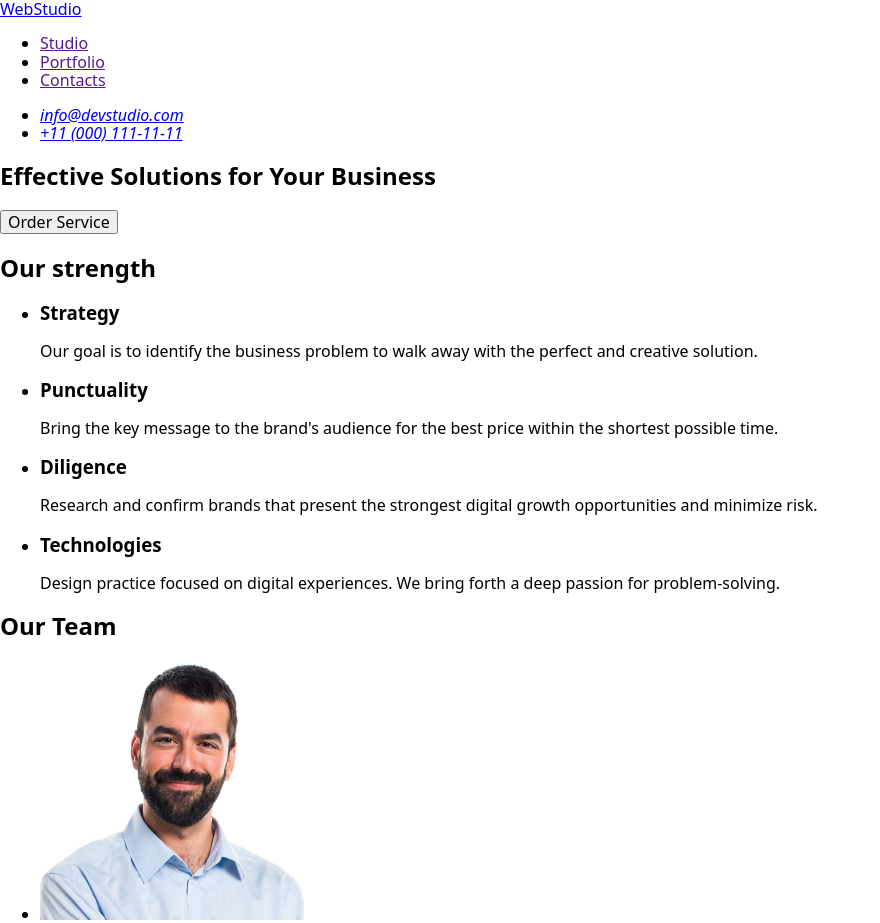
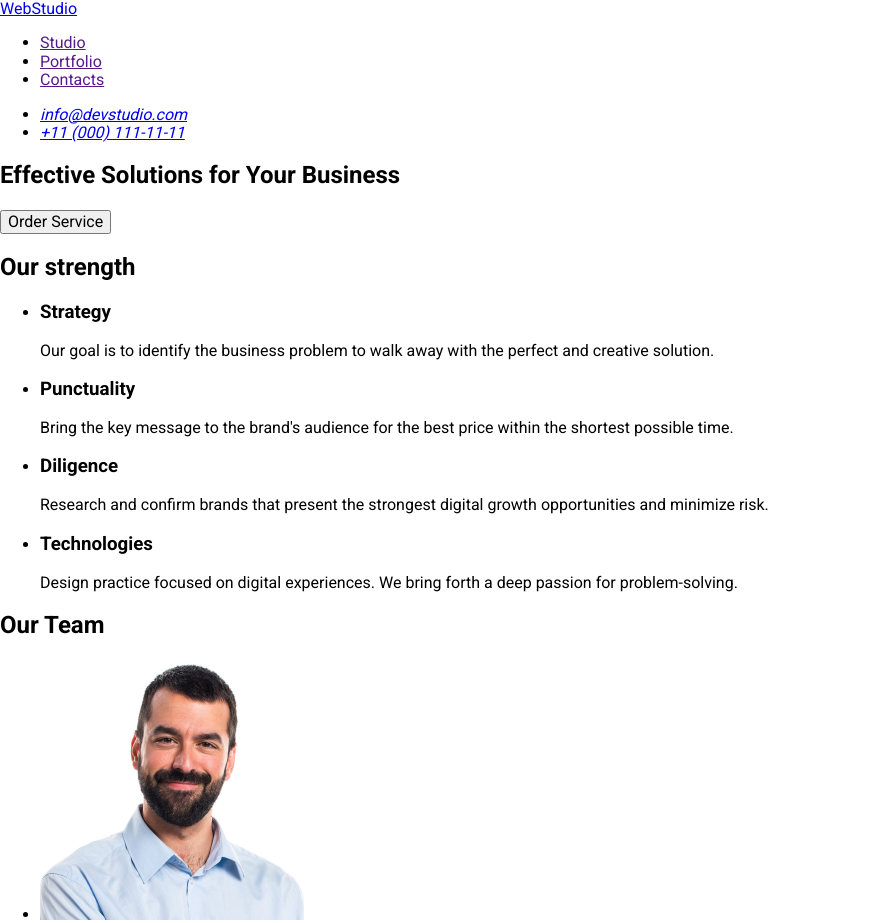
Before and after one commit to vladshein/goit-markup-hw-02, a plain HTML site: page index.html in a window 1280 px wide. Shown: the top 923 px of the page, without its empty margins (0-880 px from the left). Drawn offline with nearby package versions, Linux system fonts and the light colour scheme.

Commit message:
Add fonts and normalized as link in index

```diff
--- a/css/styles.css
+++ b/css/styles.css
@@ -0,0 +1,5 @@
+body {
+  font-family: 'Roboto', sans-serif;
+  color: ;
+  background-color: ;
+}
--- a/index.html
+++ b/index.html
@@ -6,6 +6,12 @@
     <link
       rel="stylesheet"
       href="https://cdn.jsdelivr.net/npm/modern-normalize@2.0.0/modern-normalize.min.css"
+    />
+    <link rel="preconnect" href="https://fonts.googleapis.com" />
+    <link rel="preconnect" href="https://fonts.gstatic.com" crossorigin />
+    <link
+      href="https://fonts.googleapis.com/css2?family=Raleway:ital,wght@0,100..900;1,100..900&family=Roboto:wght@400;500;700&display=swap"
+      rel="stylesheet"
     />
     <link rel="stylesheet" href="./css/styles.css" />
     <title>WEBSTUDIO</title>
```
